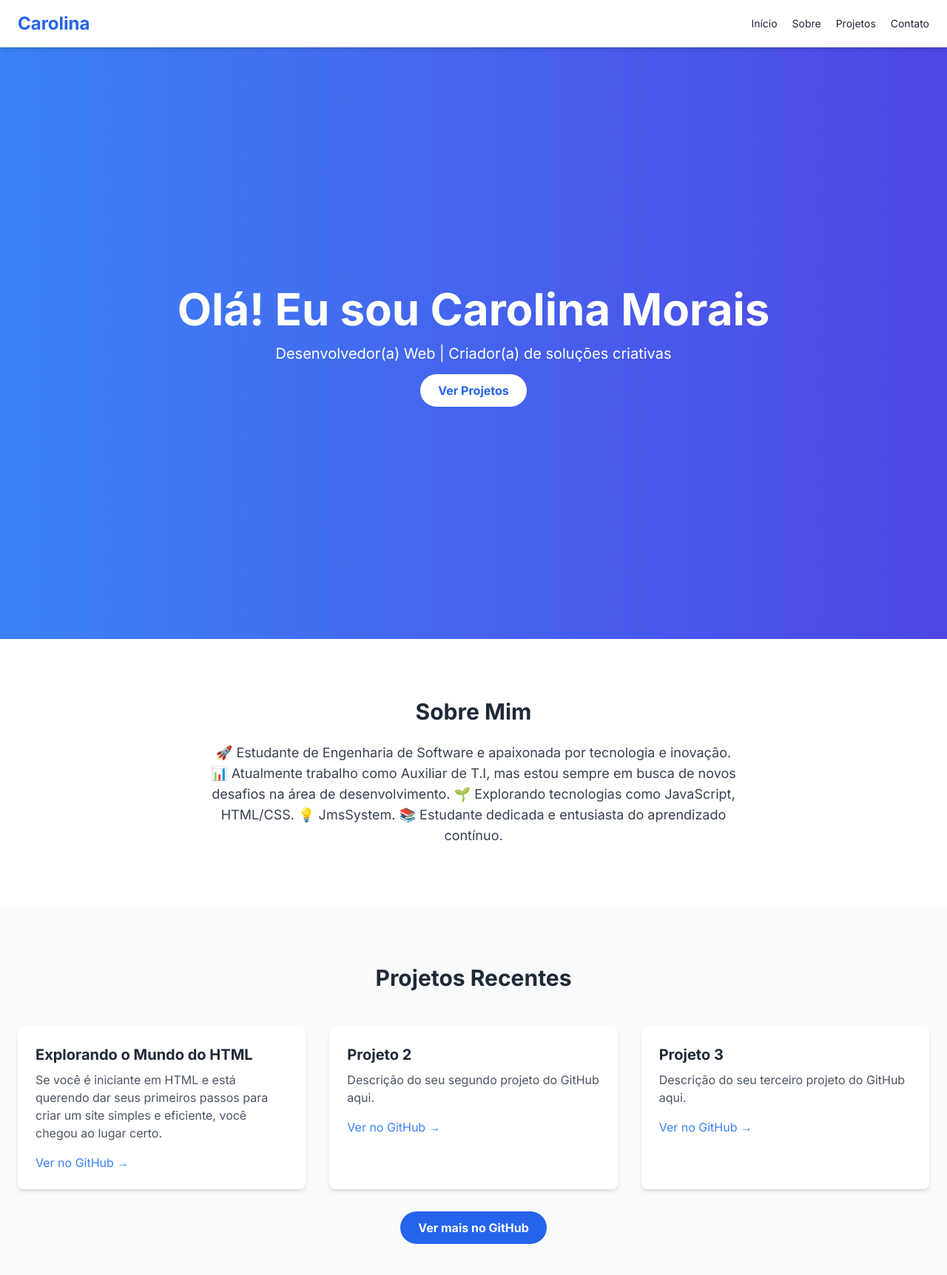
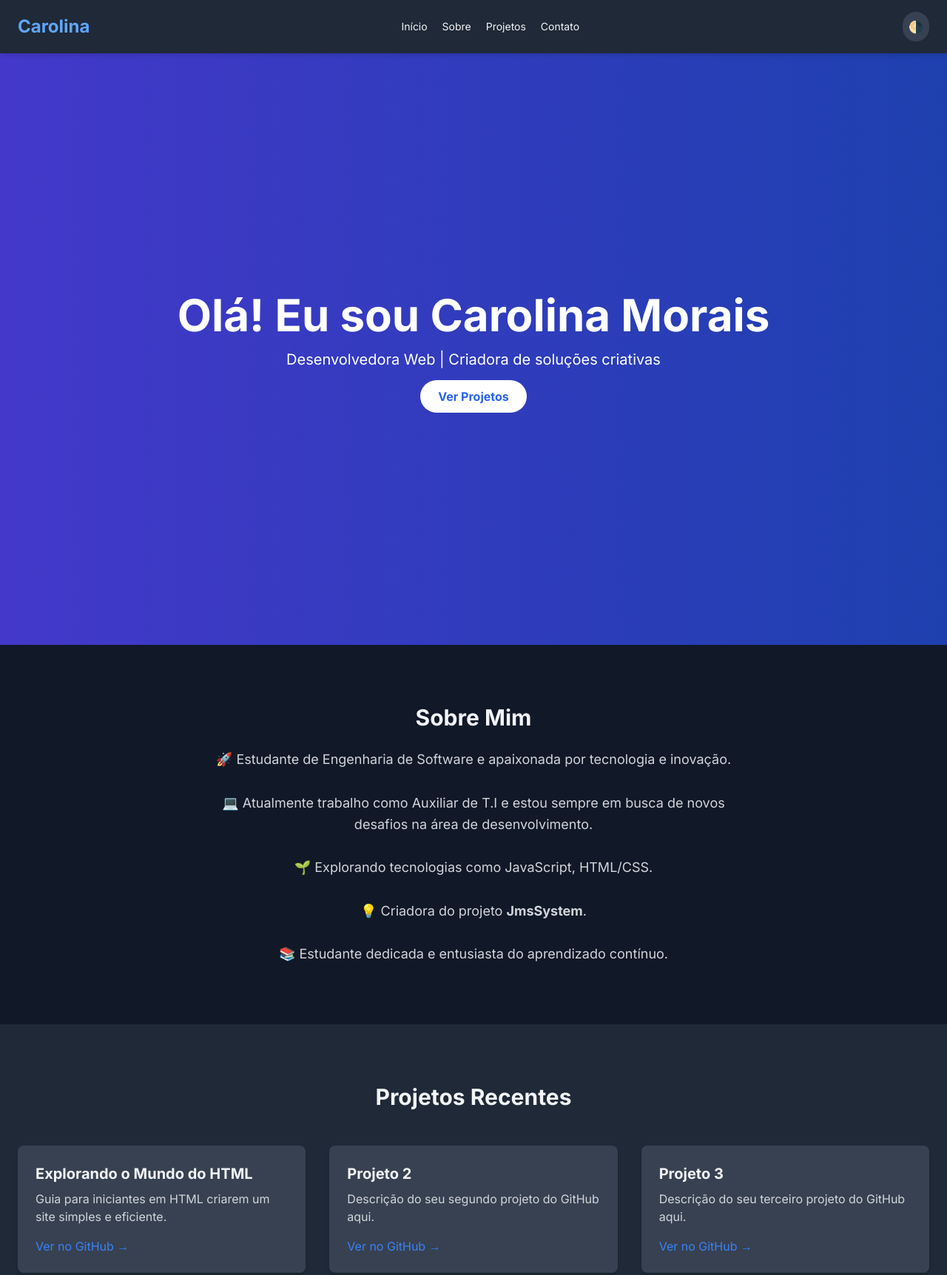
Before and after one commit to Carolina-wp/portf-lio, a plain HTML site: page index.html in a window 1280 px wide. Shown: the top 1724 px of the page at 74% size. Drawn offline with nearby package versions, Linux system fonts and the light colour scheme.

Commit message:
Update index.html

```diff
--- a/index.html
+++ b/index.html
@@ -1,82 +1,122 @@
 <!DOCTYPE html>
-<html lang="pt-BR">
+<html lang="pt-BR" class="dark">
 <head>
+  <link rel="icon" href="logo.png.png" type="image/png">
   <meta charset="UTF-8" />
   <meta name="viewport" content="width=device-width, initial-scale=1.0" />
   <title>Portfólio | Carolina Morais</title>
   <script src="https://cdn.tailwindcss.com"></script>
-    <link rel="preconnect" href="https://fonts.googleapis.com" />
+  <script>
+    tailwind.config = {
+      darkMode: 'class'
+    }
+  </script>
   <link href="https://fonts.googleapis.com/css2?family=Inter:wght@400;700&display=swap" rel="stylesheet" />
   <style>
     body {
       font-family: 'Inter', sans-serif;
     }
+
+    @keyframes fadeIn {
+      from {
+        opacity: 0;
+      }
+      to {
+        opacity: 1;
+      }
+    }
+
+    .fade-in {
+      animation: fadeIn 1s ease-in;
+    }
+
+    .button {
+      background-color: blue;
+      color: white;
+      padding: 10px 20px;
+      border: none;
+      cursor: pointer;
+      transition: background-color 0.3s ease;
+    }
+
+    .button:hover {
+      background-color: darkblue;
+    }
+
   </style>
+
+<head>
+  <link rel="stylesheet" href="https://cdnjs.cloudflare.com/ajax/libs/aos/2.3.1/aos.css" />
 </head>
-  <body class="bg-gray-100 text-gray-800">
+
+</head>
+<body class="bg-gray-100 dark:bg-gray-900 text-gray-800 dark:text-gray-100 transition-colors duration-300">
+
+
+
+  </body>
 
   <!-- HEADER -->
-    <header class="bg-white shadow-md sticky top-0 z-50">
-      <div class="container mx-auto px-6 py-4 flex justify-between items-center">
-        <h1 class="text-2xl font-bold text-blue-600">Carolina</h1>
+  <header class="bg-white dark:bg-gray-800 shadow-md sticky top-0 z-50">
+    <div class="max-w-screen-xl mx-auto px-6 py-4 flex justify-between items-center">
+      <h1 class="text-2xl font-bold text-blue-600 dark:text-blue-400">Carolina</h1>
       <nav class="space-x-4 text-sm font-medium">
-          <a href="#inicio" class="hover:text-blue-500">Início</a>
-          <a href="#sobre" class="hover:text-blue-500">Sobre</a>
-          <a href="#projetos" class="hover:text-blue-500">Projetos</a>
-          <a href="#contato" class="hover:text-blue-500">Contato</a>
+        <a href="#inicio" class="hover:text-blue-500 dark:hover:text-blue-300">Início</a>
+        <a href="#sobre" class="hover:text-blue-500 dark:hover:text-blue-300">Sobre</a>
+        <a href="#projetos" class="hover:text-blue-500 dark:hover:text-blue-300">Projetos</a>
+        <a href="#contato" class="hover:text-blue-500 dark:hover:text-blue-300">Contato</a>
       </nav>
+      <!-- Botão de tema -->
+      <button onclick="toggleTheme()" class="ml-4 p-2 rounded-full bg-gray-200 dark:bg-gray-700 text-gray-800 dark:text-gray-200 hover:bg-gray-300 dark:hover:bg-gray-600 transition">
+        🌗
+      </button>
     </div>
   </header>
 
   <!-- INÍCIO -->
-    <section id="inicio" class="min-h-screen flex items-center justify-center bg-gradient-to-r from-blue-500 to-indigo-600 text-white text-center px-6">
+  <section id="inicio" class="min-h-screen flex items-center justify-center bg-gradient-to-r from-blue-500 to-indigo-600 text-white text-center px-6 dark:from-indigo-700 dark:to-blue-800">
     <div>
       <h2 class="text-4xl md:text-6xl font-bold mb-4">Olá! Eu sou Carolina Morais</h2>
-        <p class="text-xl mb-6">Desenvolvedor(a) Web | Criador(a) de soluções criativas</p>
+      <p class="text-xl mb-6">Desenvolvedora Web | Criadora de soluções criativas</p>
       <a href="#projetos" class="bg-white text-blue-600 px-6 py-3 rounded-full font-semibold hover:bg-blue-100 transition">Ver Projetos</a>
     </div>
   </section>
 
   <!-- SOBRE -->
-    <section id="sobre" class="py-20 bg-white">
-      <div class="container mx-auto px-6 max-w-3xl text-center">
+  <section id="sobre" class="py-20 bg-white dark:bg-gray-900">
+    <div class="max-w-screen-md mx-auto px-6 text-center">
       <h3 class="text-3xl font-bold mb-6">Sobre Mim</h3>
-        <p class="text-gray-700 text-lg">
-            🚀 Estudante de Engenharia de Software e apaixonada por tecnologia e inovação.
-
-            📊 Atualmente trabalho como Auxiliar de T.I, mas estou sempre em busca de novos desafios na área de desenvolvimento.
-
-            🌱 Explorando tecnologias como JavaScript, HTML/CSS.
-
-            💡 JmsSystem.
-
+      <p class="text-gray-700 dark:text-gray-300 text-lg leading-relaxed">
+        🚀 Estudante de Engenharia de Software e apaixonada por tecnologia e inovação.<br><br>
+        💻 Atualmente trabalho como Auxiliar de T.I e estou sempre em busca de novos desafios na área de desenvolvimento.<br><br>
+        🌱 Explorando tecnologias como JavaScript, HTML/CSS.<br><br>
+        💡 Criadora do projeto <strong>JmsSystem</strong>.<br><br>
         📚 Estudante dedicada e entusiasta do aprendizado contínuo.
       </p>
     </div>
   </section>
 
-
   <!-- PROJETOS -->
-<section id="projetos" class="py-20 bg-gray-50">
-  <div class="container mx-auto px-6">
+  <section id="projetos" class="py-20 bg-gray-50 dark:bg-gray-800">
+    <div class="max-w-screen-xl mx-auto px-6">
       <h3 class="text-3xl font-bold text-center mb-12">Projetos Recentes</h3>
-    <div class="grid md:grid-cols-3 gap-8">
-      <!-- GitHub Projeto 1 -->
-      <div class="bg-white rounded-lg shadow-md p-6">
+      <div class="grid grid-cols-1 sm:grid-cols-2 md:grid-cols-3 gap-8">
+        <!-- Projeto 1 -->
+        <div class="bg-white dark:bg-gray-700 rounded-lg shadow-md p-6">
           <h4 class="text-xl font-semibold mb-2">Explorando o Mundo do HTML</h4>
-        <p class="text-gray-600 mb-4">Se você é iniciante em HTML e está querendo dar seus primeiros passos para criar um site simples e eficiente, você chegou ao lugar certo.</p>
+          <p class="text-gray-600 dark:text-gray-300 mb-4">Guia para iniciantes em HTML criarem um site simples e eficiente.</p>
           <a href="https://github.com/Carolina-wp/Modelo-para-Iniciantes-em-HTML-Primeiros-Passos-para-Criar-um-Site-Simples-e-R-pido" target="_blank" class="text-blue-500 hover:underline">Ver no GitHub →</a>
         </div>
-      <!-- GitHub Projeto 2 -->
-      <div class="bg-white rounded-lg shadow-md p-6">
+        <!-- Projeto 2 -->
+        <div class="bg-white dark:bg-gray-700 rounded-lg shadow-md p-6">
           <h4 class="text-xl font-semibold mb-2">Projeto 2</h4>
-        <p class="text-gray-600 mb-4">Descrição do seu segundo projeto do GitHub aqui.</p>
+          <p class="text-gray-600 dark:text-gray-300 mb-4">Descrição do seu segundo projeto do GitHub aqui.</p>
           <a href="https://github.com/Carolina-wp/projeto2" target="_blank" class="text-blue-500 hover:underline">Ver no GitHub →</a>
         </div>
-      <!-- GitHub Projeto 3 -->
-      <div class="bg-white rounded-lg shadow-md p-6">
+        <!-- Projeto 3 -->
+        <div class="bg-white dark:bg-gray-700 rounded-lg shadow-md p-6">
           <h4 class="text-xl font-semibold mb-2">Projeto 3</h4>
-        <p class="text-gray-600 mb-4">Descrição do seu terceiro projeto do GitHub aqui.</p>
+          <p class="text-gray-600 dark:text-gray-300 mb-4">Descrição do seu terceiro projeto do GitHub aqui.</p>
           <a href="https://github.com/Carolina-wp/projeto3" target="_blank" class="text-blue-500 hover:underline">Ver no GitHub →</a>
         </div>
       </div>
@@ -86,29 +126,28 @@
     </div>
   </section>
 
+  <!-- CONTATO -->
+  <section id="contato" class="py-20 bg-white dark:bg-gray-900">
+    <div class="max-w-xl mx-auto px-6 text-center">
+      <h3 class="text-3xl font-bold mb-6">Entre em Contato</h3>
+      <p class="text-gray-700 dark:text-gray-300 mb-6">Você pode me chamar pelo e-mail ou acessar minhas redes sociais abaixo:</p>
+      <a href="mailto:carolinamorais063@gmail.com" class="bg-blue-600 text-white px-6 py-3 rounded-full font-semibold hover:bg-blue-700 transition mb-4 inline-block">Enviar E-mail</a>
+      <br />
+      <a href="https://www.linkedin.com/in/carolina-morais-7913172b3/" target="_blank" class="bg-blue-600 text-white px-6 py-3 rounded-full font-semibold hover:bg-blue-700 transition inline-block">Ver LinkedIn</a>
+    </div>
+  </section>
 
   <!-- FOOTER -->
   <footer class="bg-gray-800 text-white text-center py-6">
     <p>© 2025 Carolina. Todos os direitos reservados.</p>
   </footer>
 
-    <!-- OUTRAS SEÇÕES -->
-<!-- Pode ser a seção de Sobre ou Projetos, por exemplo -->
-
-<!-- CONTATO -->
-<section id="contato" class="py-20 bg-white">
-    <div class="container mx-auto px-6 max-w-xl text-center">
-      <h3 class="text-3xl font-bold mb-6">Entre em Contato</h3>
-      <p class="text-gray-700 mb-6">Você pode me chamar pelo e-mail ou clicar nos botões abaixo para acessar minhas redes sociais!</p>
-      <a href="mailto:carolinamorais063@gmail.com" class="bg-blue-600 text-white px-6 py-3 rounded-full font-semibold hover:bg-blue-700 transition mb-4 inline-block">Enviar E-mail</a>
-      <br />
-      <a href="https://www.linkedin.com/in/carolina-morais-7913172b3/" target="_blank" class="bg-blue-600 text-white px-6 py-3 rounded-full font-semibold hover:bg-blue-700 transition inline-block">Ver LinkedIn</a>
-    </div>
-  </section>
-
-  <!-- RODAPÉ (se houver) -->
-  <!-- Essa seção pode ter links para redes sociais, informações adicionais, etc. -->
-
+  <!-- Script para alternar tema -->
+  <script>
+    function toggleTheme() {
+      document.documentElement.classList.toggle('dark');
+    }
+  </script>
 
 </body>
 </html>
```
Lines whose indentation alone changed are shown as unchanged.
